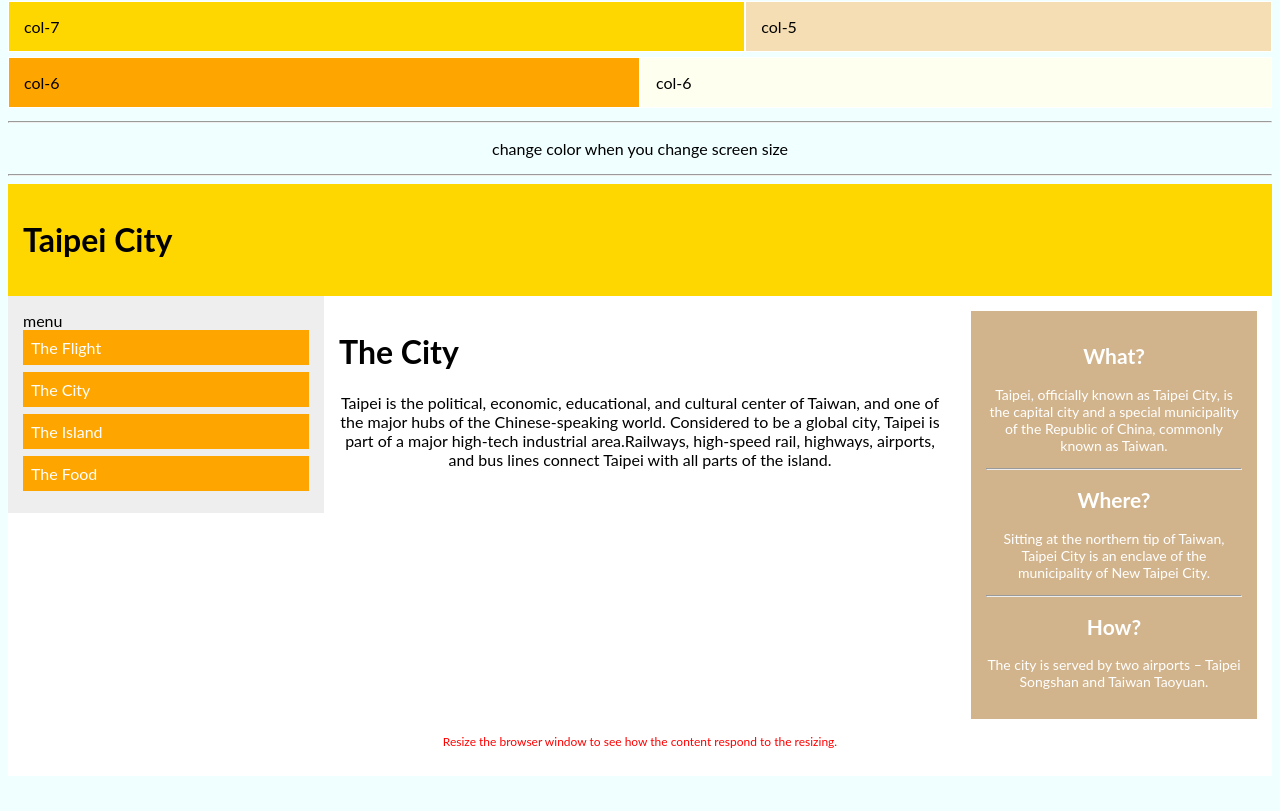
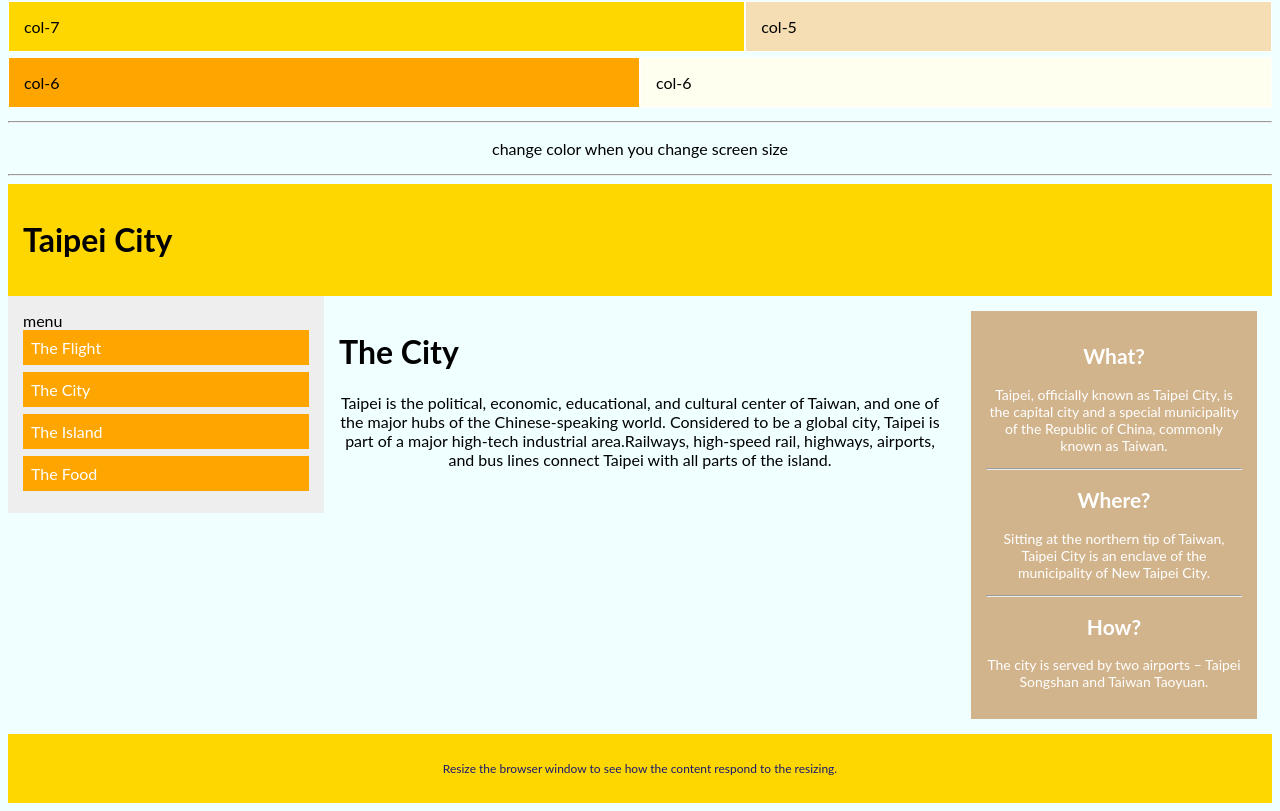
Before and after one commit to alexbjshyu/HTMLHW7, a plain HTML site: page index.html in a window 1280 px wide. Shown: the part 599-1410 px from the top of the page. Before the commit the page ends 1383 px from the top, so only its background shows below. Drawn offline with Linux system fonts and the light colour scheme.

Commit message:
float problem corrected: need to clear float

```diff
--- a/index.html
+++ b/index.html
@@ -54,7 +54,7 @@
     <div class="header">
         <h1>Taipei City</h1>
     </div>
-    <div>
+
     <div class=”row”>
         <div class="menu col-3 col-xs-12 col-sm-12">
             menu
@@ -79,12 +79,11 @@
                 <p>The city is served by two airports – Taipei Songshan and Taiwan Taoyuan.</p>
             </div>
         </div>
-    </div>
-    </div>
+
     <div class="footer">
         <p>Resize the browser window to see how the content respond to the resizing.</p>
     </div>
-
+    </div>
 </body>
 
 </html>
--- a/main.css
+++ b/main.css
@@ -83,11 +83,12 @@
     padding: 15px;
 }
 .footer {
-    background-color: white;
-    color: #ff0000 ;
+    background-color: Gold ;
+    color: MidnightBlue ;
     text-align: center;
     font-size: 12px;
     padding: 15px;
+    clear:both;
 }
 .menu{
    background-color: #eee ;
@@ -112,6 +113,9 @@
     color: #ffffff;
     text-align: center;
     font-size: 14px;
+}
+* {
+  font-family: lato;
 }
 @media screen and (max-width:767px){
 .col-xs-1 {width: 8.33%;}
```
